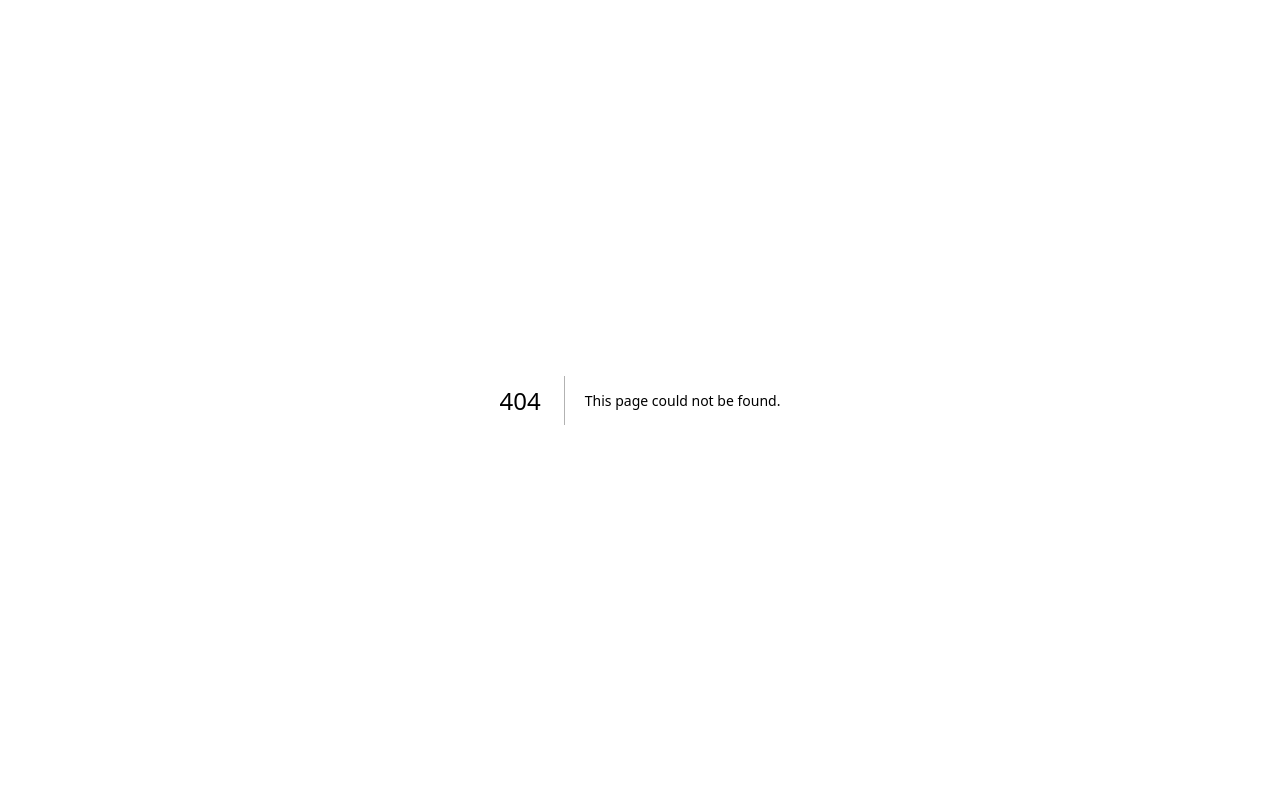
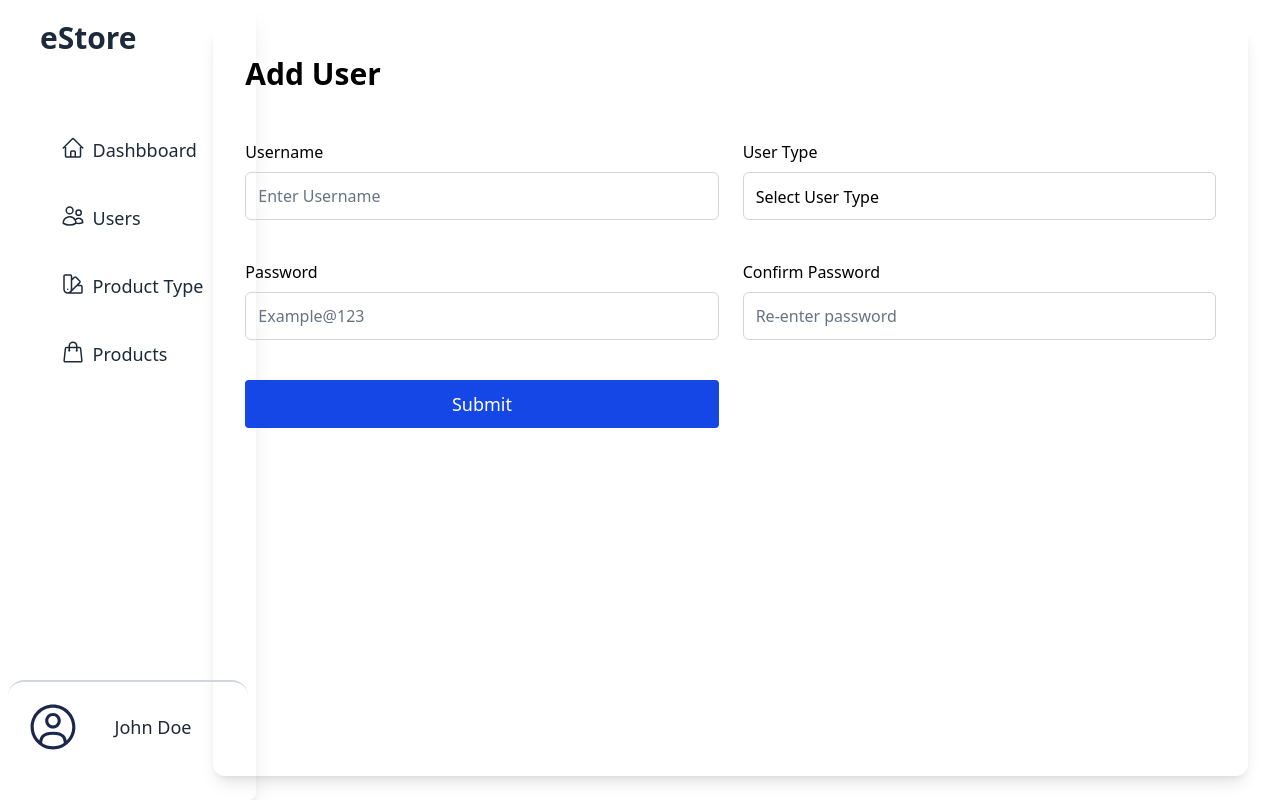
Before and after one commit to ilyaprytkov/eStore, a Next.js app in the folder admin/: page /users/add in a window 1280 px wide. Before the commit this address had no page. Built offline with nearby package versions, Linux system fonts and the light colour scheme.

Commit message:
Managing User Component

```diff
--- /dev/null
+++ b/admin/src/app/(withLayout)/users/add/page.jsx
@@ -0,0 +1,53 @@
+export default function() {
+    return(
+        <div>
+            <h1 className="text-3xl font-semibold p-2"> Add User </h1>
+
+            <form className="grid gap-x-6 gap-y-10 mt-10 grid-cols-2 px-2">
+                <div className="grid gap-2">
+                    <div className="text-sm lg:text-base h-fit">
+                        <label>Username</label>
+                    </div>
+                    <input
+                        type="text"
+                        placeholder="Enter Username"
+                        className="custom-input"
+                    />
+                </div>
+                <div className="grid gap-2">
+                    <div className="text-sm lg:text-base h-fit">
+                        <label>User Type</label>
+                    </div>
+                    <select className="custom-input appearance-none bg-white cursor-pointer">
+                        <option value="">Select User Type</option>
+                        <option value="Super Admin">Super Admin</option>
+                        <option value="Admin">Admin</option>
+                        <option value="Manager">Manager</option>
+                    </select>
+                </div>
+                <div className="grid gap-2">
+                    <div className="text-sm lg:text-base h-fit">
+                        <label>Password</label>
+                    </div>
+                    <input
+                        type="text"
+                        placeholder="Example@123"
+                        className="custom-input"
+                    />
+                </div>
+                <div className="grid gap-2">
+                    <div className="text-sm lg:text-base h-fit">
+                        <label>Confirm Password</label>
+                    </div>
+                    <input
+                        type="text"
+                        placeholder="Re-enter password"
+                        className="custom-input"
+                    />
+                </div>
+
+                <button className="custom-submit-btn">Submit</button>
+            </form>
+        </div>
+    )
+}
--- a/admin/src/app/(withLayout)/users/page.jsx
+++ b/admin/src/app/(withLayout)/users/page.jsx
@@ -1,7 +1,32 @@
+import Link from "next/link";
+
 export default function Users() {
     return (
         <div>
-            <h1>This is the users page</h1>
+            <div className="flex justify-between">
+                <h1 className="font-semibold text-2xl p-2">User Managment</h1>
+                <button>
+                    <Link href='/users/add'
+                    className="custom-primary-btn"
+                    >
+                        Add User
+                    </Link>
+                </button>
+            </div>
+
+            <hr className="my-5"/>
+
+            <div className="mt-20">
+                <table className="custom-table">
+                    <thead className="border-y-2 border-gray-400">
+                        <tr>
+                            <th>Sr. No.</th>
+                            <th>User Name</th>
+                            <th>Action</th>
+                        </tr>
+                    </thead>
+                </table>
+            </div>
         </div>
     )
 }
--- a/admin/src/app/globals.css
+++ b/admin/src/app/globals.css
@@ -13,4 +13,28 @@
     @apply fixed bottom-0 w-60 my-4 m-2 rounded-2xl border-t-2
       border-gray-300 hover:bg-blue-100 hover:border-blue-200;
   }
+
+  .custom-primary-btn {
+    @apply p-3 m-1 rounded-md bg-blue-500 text-gray-50 hover:bg-blue-200 hover:text-blue-900 hover:shadow-md;
+  }
+
+  .custom-table {
+    @apply overflow-y-auto w-10/12 mx-auto;
+  }
+
+  .custom-table th {
+    @apply p-3;
+  }
+  .custom-input {
+    @apply h-12 w-full border border-gray-300 text-black rounded-md p-3 text-base
+        placeholder:text-gray-500 focus-visible:outline-none focus-visible:ring-[2px]
+        focus-visible:ring-blue-400 disabled:cursor-not-allowed disabled:opacity-10
+        group-hover/input:shadow-none;
+  }
+
+  .custom-submit-btn {
+    @apply rounded font-medium text-white text-base lg:text-lg leading-5 lg:leading-6
+        bg-blue-700 hover:shadow-xl disabled:pointer-events-none disabled:bg-gray-500
+        disabled:text-black/50 px-5 py-3;
+  }
 }
```
